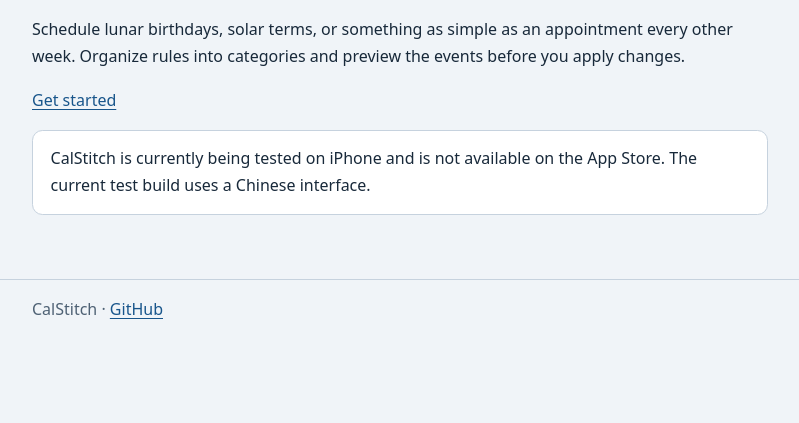
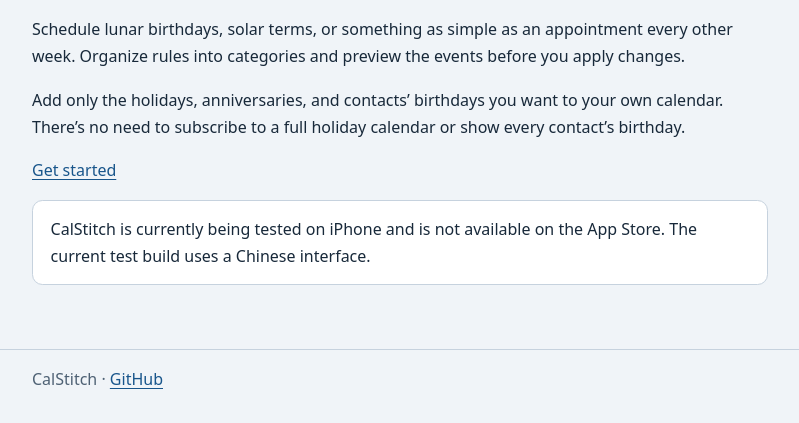
Before and after one commit to peiyu66/CalStitch, a plain HTML site: page website/en/index.html in a window 1280 px wide. Shown: the part 223-646 px from the top of the page, without its empty margins (240-1039 px from the left). Drawn offline with Linux system fonts and the light colour scheme.

Commit message:
Explain selective holiday and birthday scheduling

```diff
--- a/website/en/index.html
+++ b/website/en/index.html
@@ -14,6 +14,7 @@
 <div class="brand"><img src="../icon.png" width="64" height="64" alt=""><h1>CalStitch</h1></div>
 <p class="lead">Set up rules in CalStitch and see the events in the calendar you already use.</p>
 <p>Schedule lunar birthdays, solar terms, or something as simple as an appointment every other week. Organize rules into categories and preview the events before you apply changes.</p>
+<p>Add only the holidays, anniversaries, and contacts’ birthdays you want to your own calendar. There’s no need to subscribe to a full holiday calendar or show every contact’s birthday.</p>
 <p><a href="guide.html">Get started</a></p>
 <p class="note">CalStitch is currently being tested on iPhone and is not available on the App Store. The current test build uses a Chinese interface.</p>
   </main>
```
Also changed, not shown: website/index.html (+1 -0 lines), 2 other files.
